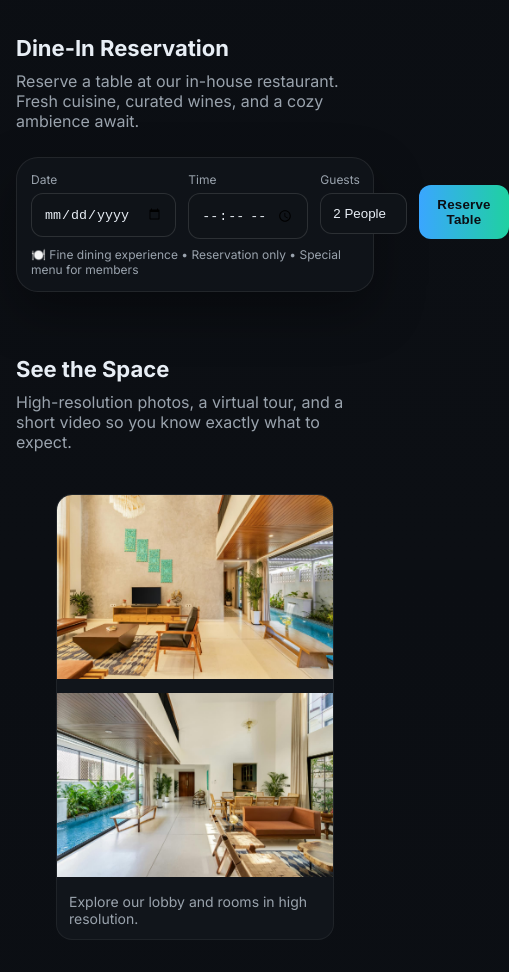
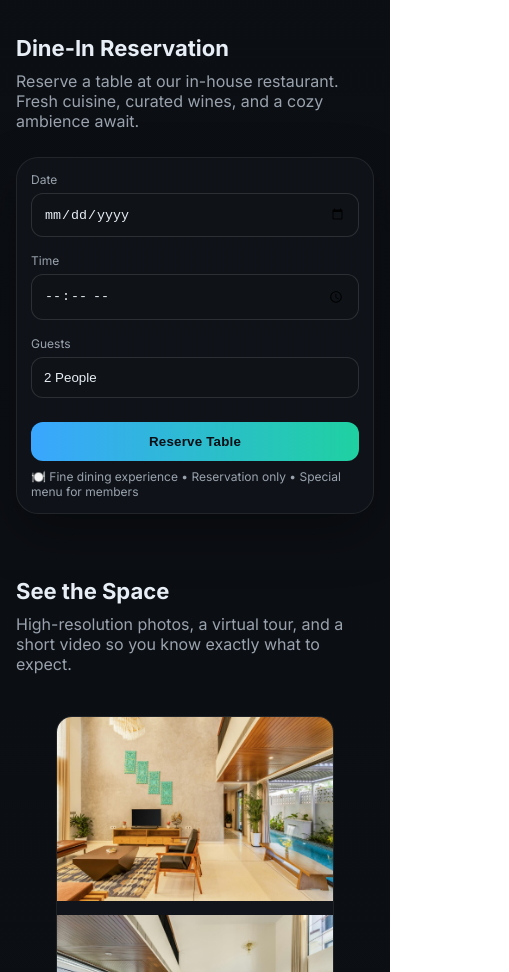
Before and after one commit to Hetaanshsanghvi007/riverstoneretreat, a plain HTML site: page index.html in a window 390 px wide. Shown: the part 2806-3778 px from the top of the page, 509 px wide, since content can reach past the window. Drawn offline with Linux system fonts and the light colour scheme.

Commit message:
Update index.css

```diff
--- a/index.css
+++ b/index.css
@@ -138,9 +138,29 @@
       display: none;
     }
 /* Dine-in form inherits booking styles */
+/* Default (desktop) layout */
 .booking.dinein form {
+  display: grid;
   grid-template-columns: 1fr 1fr 1fr auto;
+  gap: 1rem;
 }
+
+/* Mobile layout */
+@media (max-width: 768px) {
+  .booking.dinein form {
+    grid-template-columns: 1fr; /* stack everything */
+  }
+
+  .booking.dinein .field,
+  .booking.dinein button {
+    width: 100%;
+  }
+
+  .booking.dinein button {
+    margin-top: 0.5rem;
+  }
+}
+
 
 /* Smaller Map Section */
 .map-small {
```
